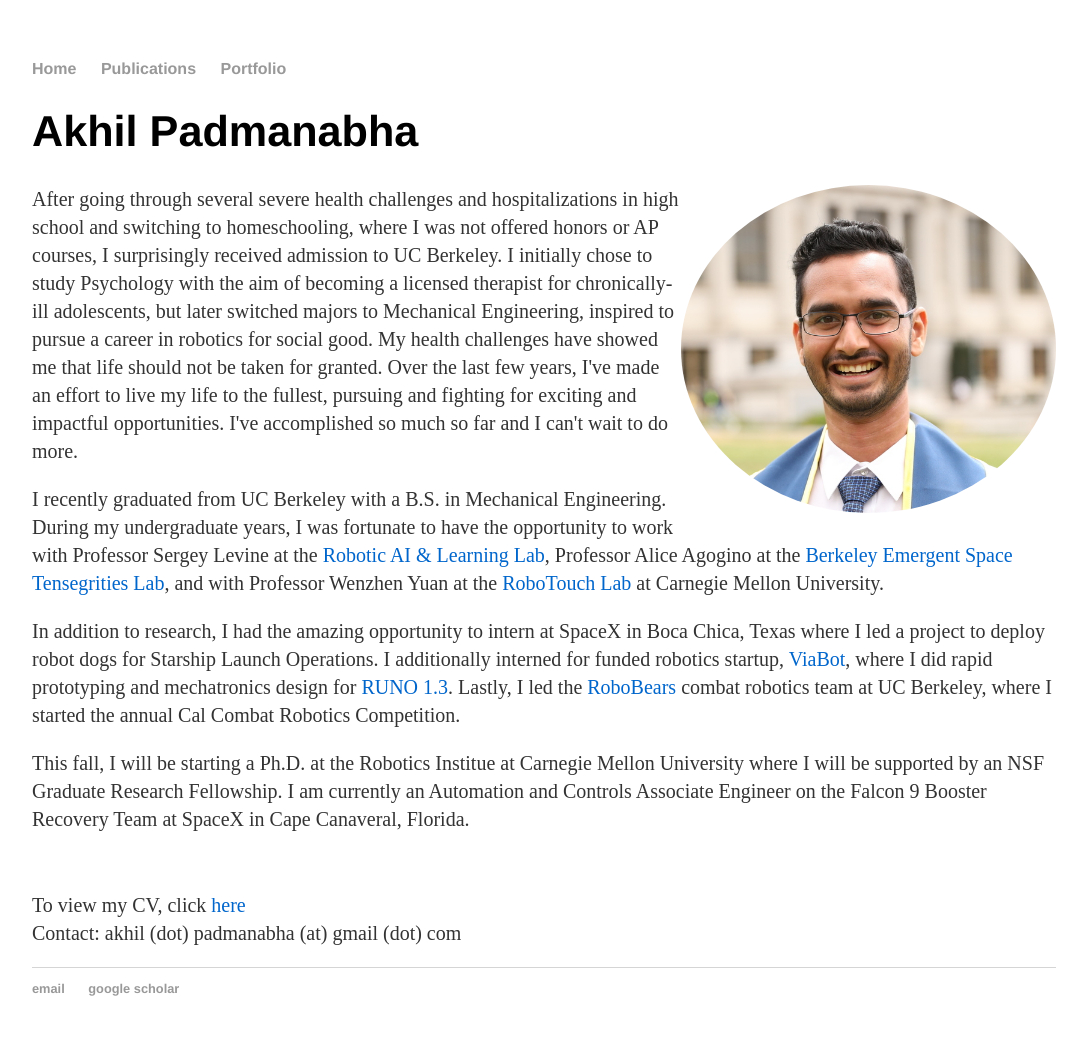
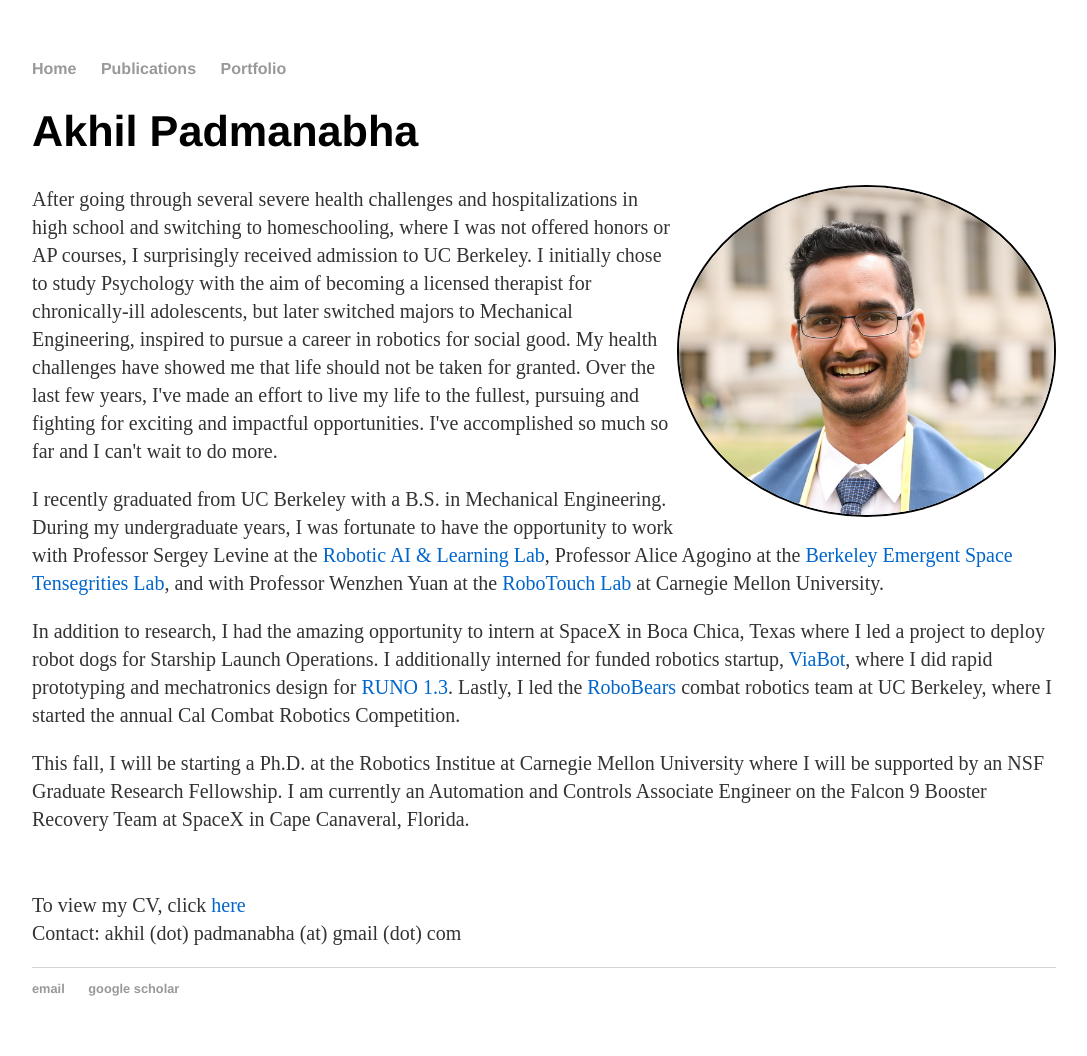
Before and after one commit to akhilpadmanabha/akhilpadmanabha.github.io, a Jekyll site: the page built from index.html, in a window 1280 px wide. Shown: the whole page, without its empty margins (96-1183 px from the left). Built offline with Jekyll 4.4.1, drawn with Linux system fonts in a browser that asks for light colours.

Commit message:
smaller border

```diff
--- a/index.html
+++ b/index.html
@@ -7,7 +7,7 @@
 </div>
 
 
-<img src="images/portrait.jpeg" class="circular--square" width = "375px" height = "auto" align = "right" />
+<img src="images/portrait.jpeg" class="circular--square" width = "375px" height = "auto" align = "right" border = "2px" />
 
 
 <div class="blurb">
```
